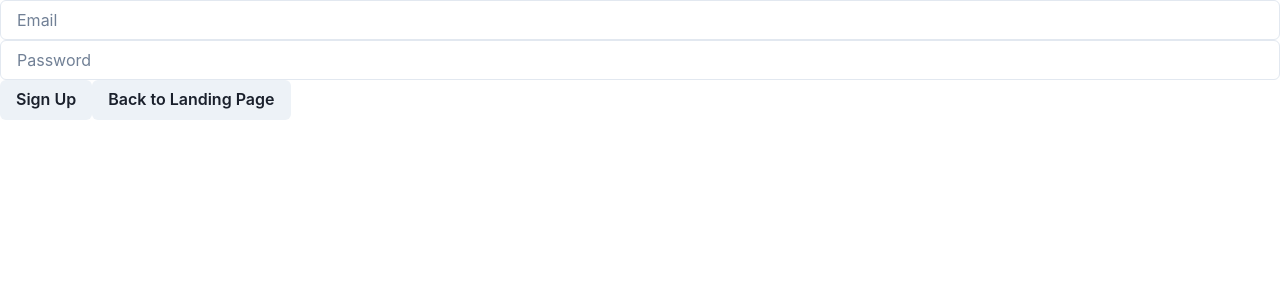
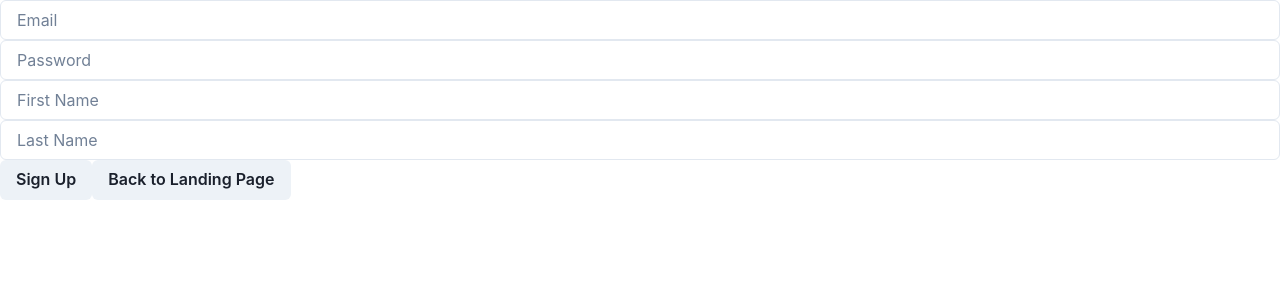
Before and after one commit to joeyladerer/playlist-app, a React (Create React App) app: page /signup in a window 1280 px wide. Shown: the top 300 px of the page. Built offline with nearby package versions, Linux system fonts and the light colour scheme; no server answers.

Commit message:
manually enter firstname and lastname

```diff
--- a/src/Main Pages/Auth/SignUp.js
+++ b/src/Main Pages/Auth/SignUp.js
@@ -7,6 +7,8 @@ function SignUp() {
     const currentUser = useAuth() //custom hook to retrieve current user object
     const [email, setEmail] = useState('')
     const [password, setPassword] = useState('')
+    const [firstname, setFirstname] = useState('')
+    const [lastname, setLastname] = useState('')
     const [loading, setLoading] = useState(false)
 
     const navigate = useNavigate()
@@ -15,7 +17,7 @@ function SignUp() {
         console.log(email, password)
         setLoading(true)
         try {
-            await signup(email, password)
+            await signup(email, password, firstname, lastname)
         } catch {
             alert("Error!")
         }
@@ -30,11 +32,19 @@ function SignUp() {
     const handlePassword = (event) => {
         setPassword(event.target.value)
     }
+    const handleFirstname = (event) => {
+        setFirstname(event.target.value)
+    }
+    const handleLastname = (event) => {
+        setLastname(event.target.value)
+    }
 
     return (
         <Box>
             <Input placeholder='Email' onChange={handleEmail} />
             <Input placeholder='Password' type={'password'} onChange={handlePassword} />
+            <Input placeholder='First Name' onChange={handleFirstname} />
+            <Input placeholder='Last Name' onChange={handleLastname} />
             <Button disabled={loading || currentUser} onClick={handleSignup} >Sign Up</Button>
             <Button disabled={loading} onClick={() => navigate('/')} > Back to Landing Page </Button>
         </Box>
```
